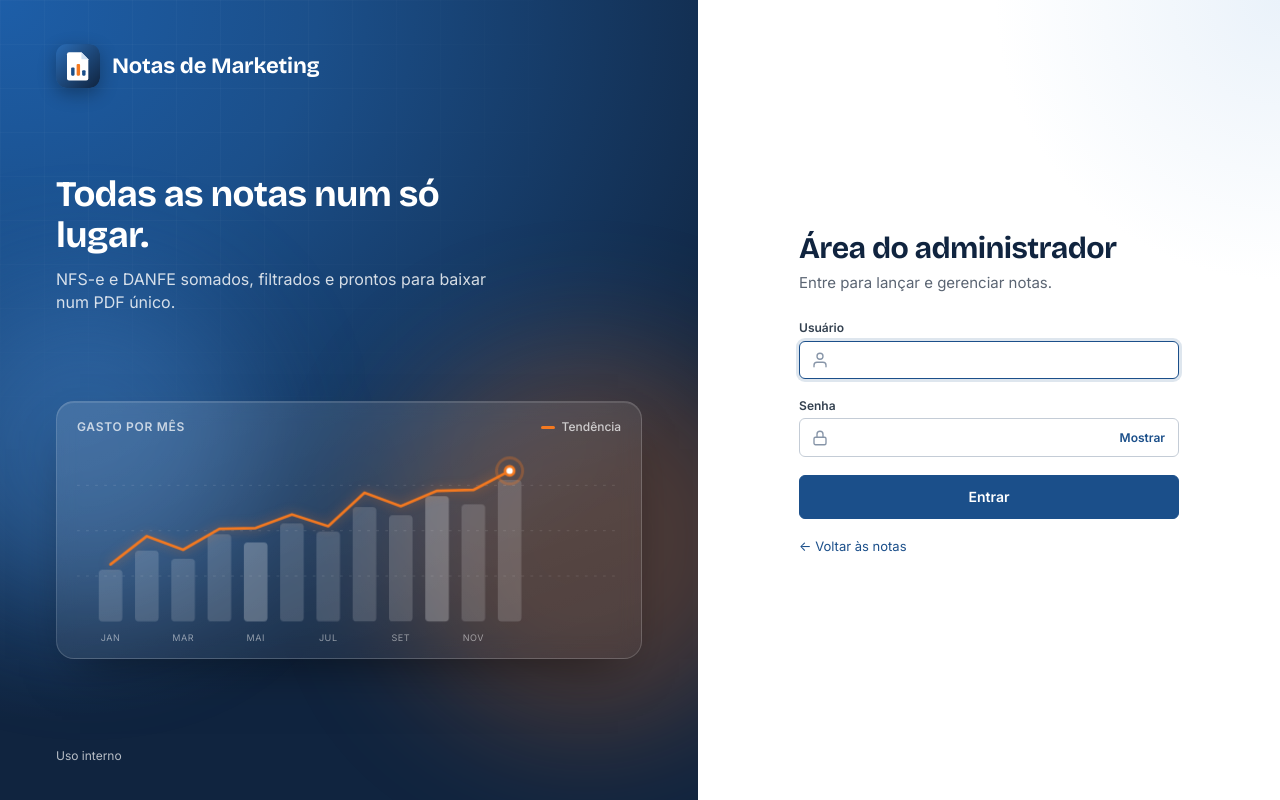
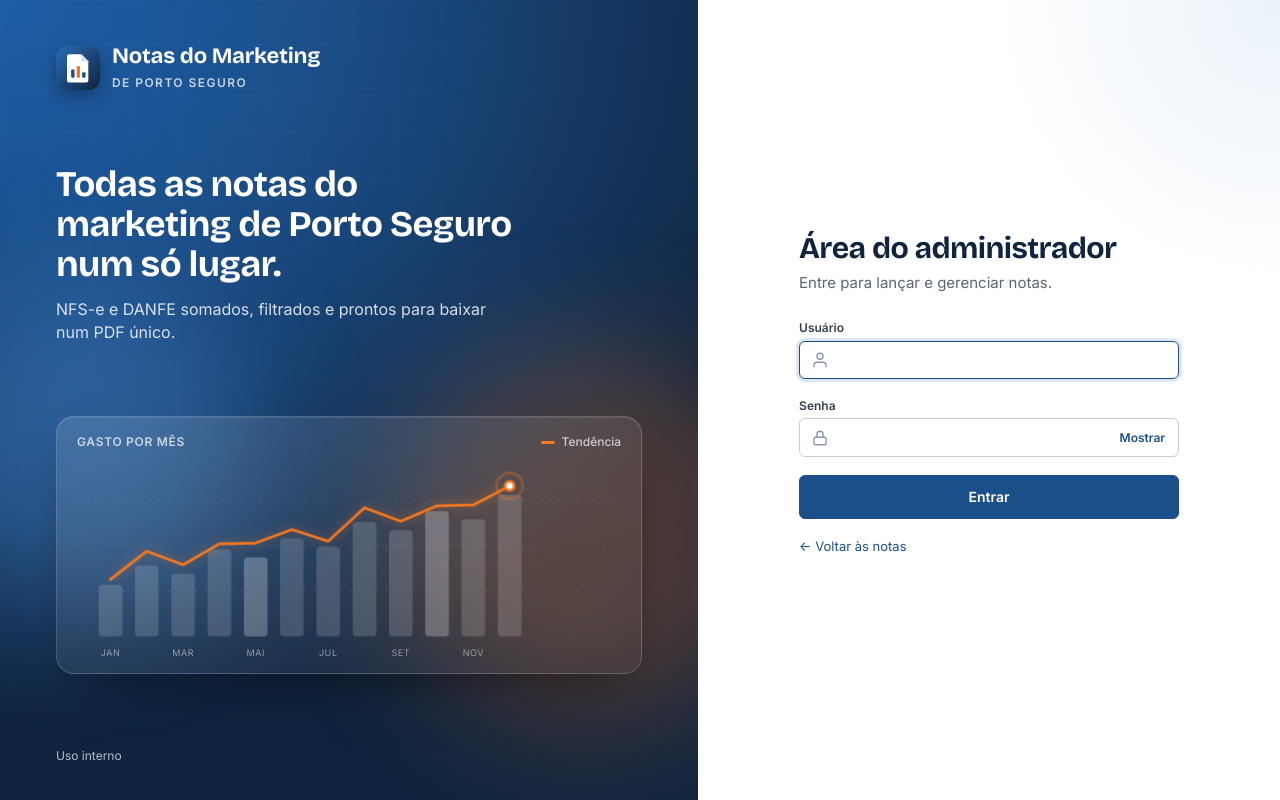
Before and after one commit to guiolindo/Marketing-notas, a FastAPI app: page /admin/login in a window 1280 px wide. Run offline with FastAPI, Linux system fonts and the light colour scheme; parts of the project's set-up code (start-up, migrations or seed data) failed here and were passed over.

Commit message:
Renomeia o sistema para "Notas do Marketing de Porto Seguro"
Topo ("Notas do Marketing" / "de Porto Seguro", também no celular), título
das páginas, login, rodapé, metadados do PDF único e README.

Co-Authored-By: Claude Sonnet 5.5 <noreply@anthropic.com>
Claude-Session: https://claude.ai/code/session_011tbNryFRyixGSPVM7cUpT5

```diff
--- a/app/main.py
+++ b/app/main.py
@@ -34,7 +34,7 @@ def create_app(settings: Settings | None = None) -> FastAPI:
     settings = settings or get_settings()
     settings.validate_security()
 
-    app = FastAPI(title="Notas de Marketing", docs_url=None, redoc_url=None, openapi_url=None)
+    app = FastAPI(title="Notas do Marketing de Porto Seguro", docs_url=None, redoc_url=None, openapi_url=None)
     engine = make_engine(settings)
     app.state.settings = settings
     app.state.engine = engine
--- a/app/services/merge.py
+++ b/app/services/merge.py
@@ -100,7 +100,7 @@ def merge_pdfs(db: Session, vault: Vault, notes: list[Note]) -> bytes:
     if failed:
         raise MergeError("Não foi possível juntar: " + ", ".join(failed[:5]) + ("…" if len(failed) > 5 else "") + ".")
     _dedupe(writer)
-    writer.add_metadata({"/Title": "Notas fiscais", "/Producer": "Notas de Marketing"})
+    writer.add_metadata({"/Title": "Notas fiscais", "/Producer": "Notas do Marketing de Porto Seguro"})
     out = io.BytesIO()
     writer.write(out)
     return out.getvalue()
--- a/app/static/css/app.css
+++ b/app/static/css/app.css
@@ -1,4 +1,4 @@
-/* Notas de Marketing — design herdado do Economart Energia (mesmos tokens, tipografia e componentes) */
+/* Notas do Marketing de Porto Seguro — design herdado do Economart Energia (mesmos tokens, tipografia e componentes) */
 @font-face { font-family: Inter; font-weight: 100 900; font-display: swap; src: url("/static/fonts/inter-latin-wght-normal.woff2") format("woff2"); }
 @font-face { font-family: "Bricolage Grotesque"; font-weight: 200 800; font-display: swap; src: url("/static/fonts/bricolage-grotesque-latin-wght-normal.woff2") format("woff2"); }
 
@@ -165,7 +165,8 @@ tfoot td { font-weight: 700; background: var(--surface-2); border-bottom: 0; } t
 .auth-glow.g1 { width: 380px; height: 380px; right: -90px; bottom: 8%; background: rgba(244,121,32,.26); animation: glow-a 22s ease-in-out infinite alternate; }
 .auth-glow.g2 { width: 320px; height: 320px; left: -80px; top: 36%; background: rgba(88,160,235,.32); animation: glow-b 26s ease-in-out infinite alternate; }
 @keyframes glow-a { to { transform: translate(-60px, -40px) scale(1.12); } } @keyframes glow-b { to { transform: translate(50px, 30px) scale(1.1); } }
-.auth-logo { align-self: flex-start; display: flex; align-items: center; gap: 12px; color: #fff; font: 700 22px/1 "Bricolage Grotesque", Inter, sans-serif; letter-spacing: -.01em; animation: auth-rise .8s both; } .auth-logo:hover { color: #fff; text-decoration: none; } .auth-logo img { border-radius: 11px; box-shadow: 0 6px 18px rgba(0,0,0,.3); }
+.auth-logo { align-self: flex-start; display: flex; align-items: center; gap: 12px; color: #fff; font: 700 22px/1 "Bricolage Grotesque", Inter, sans-serif; letter-spacing: -.01em; animation: auth-rise .8s both; } .auth-logo:hover { color: #fff; text-decoration: none; } .auth-logo span { line-height: 1.1; } .auth-logo small { font: 600 12px/1 Inter, sans-serif; letter-spacing: .12em; text-transform: uppercase; opacity: .75; }
+.auth-logo img { border-radius: 11px; box-shadow: 0 6px 18px rgba(0,0,0,.3); }
 .auth-pitch { max-width: 460px; animation: auth-rise .8s .12s cubic-bezier(.2,.7,.2,1) both; }
 .auth-pitch h2 { font: 700 36px/1.12 "Bricolage Grotesque", Inter, sans-serif; margin: 0 0 12px; color: #fff; letter-spacing: -.02em; } .auth-pitch p { margin: 0; color: rgba(255,255,255,.82); font-size: 16px; }
 .auth-glass { width: 100%; max-width: 600px; padding: 16px 20px 10px; border-radius: 18px; background: linear-gradient(160deg, rgba(255,255,255,.12), rgba(255,255,255,.04)); border: 1px solid rgba(255,255,255,.16); box-shadow: 0 24px 50px -24px rgba(0,0,0,.55), inset 0 1px 0 rgba(255,255,255,.12); -webkit-backdrop-filter: blur(10px); backdrop-filter: blur(10px); animation: auth-rise .8s .3s cubic-bezier(.2,.7,.2,1) both; }
@@ -206,7 +207,7 @@ tfoot td { font-weight: 700; background: var(--surface-2); border-bottom: 0; } t
 
   /* topo compacto + abas fixas embaixo */
   .top { position: sticky; top: 0; padding-top: env(safe-area-inset-top); }
-  .top-in { padding: 8px 14px; } .top-nav { display: none; } .brand small { display: none; } .brand strong { font-size: 16px; }
+  .top-in { padding: 8px 14px; } .top-nav { display: none; } .brand strong { font-size: 16px; }
   .m-nav { display: flex; position: fixed; left: 0; right: 0; bottom: 0; z-index: 30; background: #fff; border-top: 1px solid var(--line);
     padding: 4px 6px calc(4px + env(safe-area-inset-bottom)); box-shadow: 0 -4px 16px -8px rgba(16,36,63,.25); }
   .m-nav > * { flex: 1; min-width: 0; margin: 0; }
--- a/app/templates/_auth_brand.html
+++ b/app/templates/_auth_brand.html
@@ -1,9 +1,9 @@
 {# Painel de marca das telas de acesso. Gráfico decorativo, sem números: barras que crescem e uma linha que se desenha. #}
 <aside class="auth-brand">
   <div class="auth-glow g1" aria-hidden="true"></div><div class="auth-glow g2" aria-hidden="true"></div>
-  <a class="auth-logo" href="/" aria-label="Notas de Marketing"><img src="/static/img/favicon.svg" width="44" height="44" alt=""><span>Notas de Marketing</span></a>
+  <a class="auth-logo" href="/" aria-label="Notas do Marketing de Porto Seguro"><img src="/static/img/favicon.svg" width="44" height="44" alt=""><span>Notas do Marketing<br><small>de Porto Seguro</small></span></a>
   <div class="auth-pitch">
-    <h2>Todas as notas num só lugar.</h2>
+    <h2>Todas as notas do marketing de Porto Seguro num só lugar.</h2>
     <p>NFS-e e DANFE somados, filtrados e prontos para baixar num PDF único.</p>
   </div>
   <div class="auth-glass" aria-hidden="true">
--- a/app/templates/base.html
+++ b/app/templates/base.html
@@ -6,7 +6,7 @@
   <meta name="viewport" content="width=device-width, initial-scale=1, viewport-fit=cover">
   <meta name="robots" content="noindex, nofollow">
   <meta name="theme-color" content="#1b4f8a">
-  <title>{% block title %}Notas de Marketing{% endblock %}</title>
+  <title>{% block title %}Notas do Marketing de Porto Seguro{% endblock %}</title>
   <link rel="icon" type="image/svg+xml" href="/static/img/favicon.svg">
   <link rel="stylesheet" href="/static/css/app.css?v={{ asset_v }}">
   <script src="/static/js/app.js?v={{ asset_v }}" defer></script>
@@ -16,9 +16,9 @@
 {% block bare %}
 <header class="top no-print">
   <div class="top-in">
-    <a class="brand" href="{{ '/admin' if is_admin else '/' }}" aria-label="Notas de Marketing">
+    <a class="brand" href="{{ '/admin' if is_admin else '/' }}" aria-label="Notas do Marketing de Porto Seguro">
       <img src="/static/img/favicon.svg" width="34" height="34" alt="">
-      <span><strong>Notas de Marketing</strong><small>NFS-e e DANFE</small></span>
+      <span><strong>Notas do Marketing</strong><small>de Porto Seguro</small></span>
     </a>
     <nav class="top-nav" aria-label="Principal">
       <a href="/" {% if request.url.path == '/' %}aria-current="page"{% endif %}>Notas</a>
@@ -45,7 +45,7 @@
   <a href="/admin">{{ ico('lock') }}<span>Admin</span></a>
   {% endif %}
 </nav>
-<footer class="foot no-print">Notas de Marketing · uso interno</footer>
+<footer class="foot no-print">Notas do Marketing de Porto Seguro · uso interno</footer>
 {% endblock %}
 </body>
 </html>
--- a/app/templates/edit.html
+++ b/app/templates/edit.html
@@ -1,5 +1,5 @@
 {% extends "base.html" %}
-{% block title %}{{ note.label }} · Notas de Marketing{% endblock %}
+{% block title %}{{ note.label }} · Notas do Marketing de Porto Seguro{% endblock %}
 {% block content %}
 <div class="page-head"><div><div class="crumbs"><a href="/admin">Lançar</a> / {{ note.label }}</div><h1>{{ note.emit_nome }}</h1></div></div>
 <div class="grid cols-2">
--- a/app/templates/error.html
+++ b/app/templates/error.html
@@ -1,5 +1,5 @@
 {% extends "base.html" %}
-{% block title %}Erro {{ code }} · Notas de Marketing{% endblock %}
+{% block title %}Erro {{ code }} · Notas do Marketing de Porto Seguro{% endblock %}
 {% block content %}
 <section class="errbox">
   <div class="errcode">{{ code }}</div>
--- a/app/templates/list.html
+++ b/app/templates/list.html
@@ -1,6 +1,6 @@
 {%- from "macros.html" import ico, kind_badge -%}
 {% extends "base.html" %}
-{% block title %}{{ 'Lançar notas' if is_admin and base == '/admin' else 'Notas fiscais' }} · Notas de Marketing{% endblock %}
+{% block title %}{{ 'Lançar notas' if is_admin and base == '/admin' else 'Notas fiscais' }} · Notas do Marketing de Porto Seguro{% endblock %}
 {% block content %}
 <div class="page-head">
   <div>
--- a/app/templates/login.html
+++ b/app/templates/login.html
@@ -1,6 +1,6 @@
 {%- from "macros.html" import ico -%}
 {% extends "base.html" %}
-{% block title %}{{ 'Admin' if mode == 'admin' else 'Acesso' }} · Notas de Marketing{% endblock %}
+{% block title %}{{ 'Admin' if mode == 'admin' else 'Acesso' }} · Notas do Marketing de Porto Seguro{% endblock %}
 {% block bare %}
 <div class="auth">
   {% include "_auth_brand.html" %}
```
Also changed, not shown: README.md.
